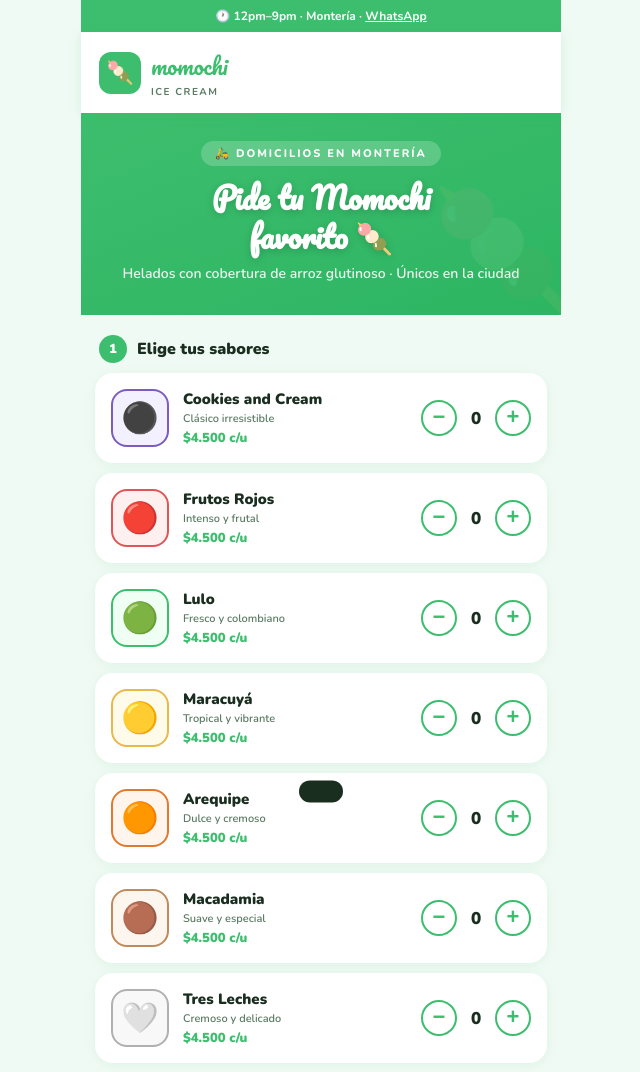
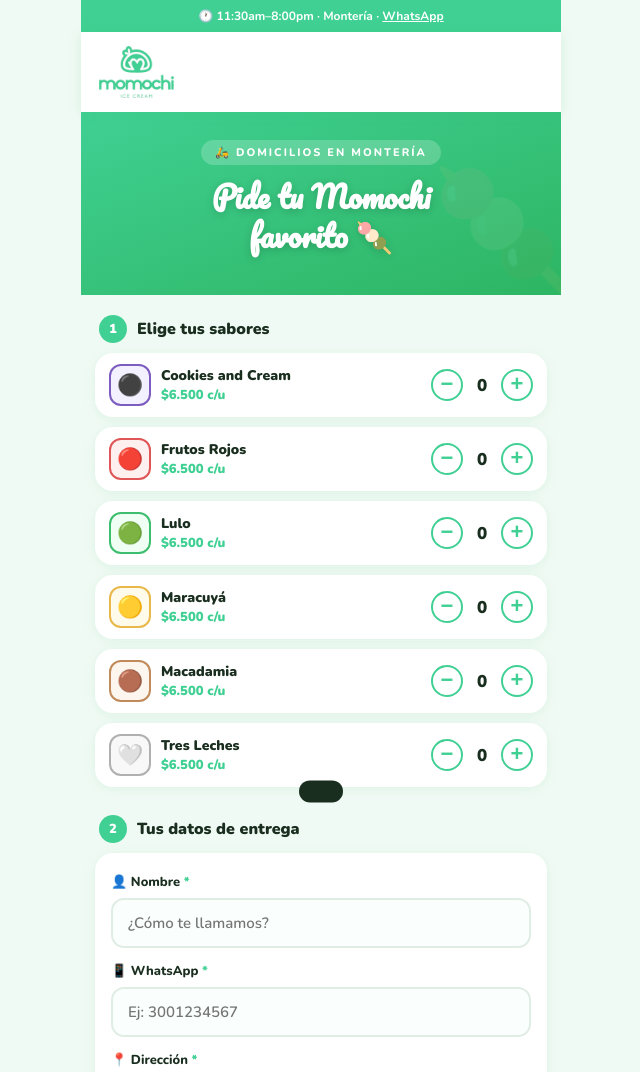
Before and after one commit to jessicatriana48-star/Momochi, a plain HTML site: page index.html in a window 1280 px wide. Shown: the top 1072 px of the page, without its empty margins (319-959 px from the left). Drawn offline with nearby package versions, Linux system fonts and the light colour scheme; a web font is replaced by a local one.

Commit message:
Actualiza pagina de pedidos: logo oficial, tipografias del manual, precio 6.500, horario 11:30am-8:00pm, sin Arequipe ni descripciones
Co-Authored-By: Claude Haiku 5.5 <noreply@anthropic.com>
Claude-Session: https://claude.ai/code/session_011Sn9ja9gXSSiVwdFWm3goA

```diff
--- a/index.html
+++ b/index.html
@@ -6,10 +6,16 @@
 <title>Momochi Ice Cream 🍡</title>
 <link href="https://fonts.googleapis.com/css2?family=Nunito:wght@400;600;700;800;900&family=Pacifico&display=swap" rel="stylesheet">
 <style>
+/* Tipografías oficiales del manual de uso de Momochi.
+   Coloca los archivos en la carpeta /fonts. Mientras no existan, se usan Nunito y Pacifico. */
+@font-face { font-family:'Biko'; src:url('fonts/Biko-Regular.otf') format('opentype'); font-weight:400; font-display:swap; }
+@font-face { font-family:'Biko'; src:url('fonts/Biko-Bold.otf') format('opentype'); font-weight:700; font-display:swap; }
+@font-face { font-family:'Biko'; src:url('fonts/Biko-Black.otf') format('opentype'); font-weight:900; font-display:swap; }
+@font-face { font-family:'Bohemy'; src:url('fonts/Bohemy-Regular.otf') format('opentype'); font-weight:400; font-display:swap; }
 :root {
-  --green: #3DBE6E;
-  --green-dark: #2a9e54;
-  --green-light: #e8f9ef;
+  --green: #40D093;
+  --green-dark: #2BB37A;
+  --green-light: #e8faf2;
   --text: #1a2e1f;
   --text-light: #5a7a62;
   --radius: 18px;
@@ -17,7 +23,7 @@
 * { box-sizing: border-box; margin: 0; padding: 0; -webkit-tap-highlight-color: transparent; }
 html { scroll-behavior: smooth; }
 body {
-  font-family: 'Nunito', sans-serif;
+  font-family: 'Biko', 'Nunito', sans-serif;
   background: #f0faf4;
   color: var(--text);
   min-height: 100vh;
@@ -28,33 +34,32 @@ body {
 .info-bar a { color:white; }
 header { background:white; padding:14px 18px; display:flex; align-items:center; justify-content:space-between; position:sticky; top:0; z-index:100; box-shadow:0 2px 12px rgba(61,190,110,.15); }
 .logo-area { display:flex; align-items:center; gap:10px; }
-.logo-icon { width:42px; height:42px; background:var(--green); border-radius:12px; display:flex; align-items:center; justify-content:center; font-size:22px; }
-.logo-text { font-family:'Pacifico',cursive; font-size:22px; color:var(--green); }
+.logo-full { height:52px; width:auto; display:block; }
+.logo-text { font-family:'Biko','Nunito',sans-serif; font-weight:900; font-size:22px; color:var(--green); letter-spacing:-.3px; }
 .logo-sub { font-size:10px; font-weight:700; color:var(--text-light); letter-spacing:1.5px; text-transform:uppercase; }
 .hero { background:linear-gradient(160deg,var(--green) 0%,#2db562 100%); padding:28px 20px 32px; text-align:center; position:relative; overflow:hidden; }
 .hero::after { content:'🍡'; position:absolute; font-size:120px; opacity:.08; right:-20px; bottom:-20px; pointer-events:none; }
 .hero-tag { display:inline-block; background:rgba(255,255,255,.2); color:white; font-size:11px; font-weight:800; letter-spacing:2px; text-transform:uppercase; padding:5px 14px; border-radius:50px; margin-bottom:12px; }
-.hero h1 { font-family:'Pacifico',cursive; font-size:30px; color:white; line-height:1.3; margin-bottom:8px; text-shadow:0 2px 8px rgba(0,0,0,.15); }
+.hero h1 { font-family:'Bohemy','Pacifico',cursive; font-size:30px; color:white; line-height:1.3; margin-bottom:8px; text-shadow:0 2px 8px rgba(0,0,0,.15); }
 .hero p { color:rgba(255,255,255,.9); font-size:14px; font-weight:600; }
 .step-label { display:flex; align-items:center; gap:10px; padding:20px 18px 10px; font-size:16px; font-weight:900; color:var(--text); }
 .step-num { background:var(--green); color:white; width:28px; height:28px; border-radius:50%; font-size:13px; font-weight:900; display:flex; align-items:center; justify-content:center; flex-shrink:0; }
 .flavor-scroll { display:flex; flex-direction:column; gap:10px; padding:0 14px 8px; }
-.flavor-card { background:white; border-radius:var(--radius); display:flex; align-items:center; gap:14px; padding:14px; box-shadow:0 2px 12px rgba(61,190,110,.1); border:2.5px solid transparent; transition:border-color .2s; }
+.flavor-card { background:white; border-radius:var(--radius); display:flex; align-items:center; gap:10px; padding:9px 12px; box-shadow:0 2px 12px rgba(61,190,110,.1); border:2.5px solid transparent; transition:border-color .2s; }
 .flavor-card.selected { border-color:var(--green); }
-.flavor-dot { width:58px; height:58px; border-radius:16px; display:flex; align-items:center; justify-content:center; font-size:30px; flex-shrink:0; }
+.flavor-dot { width:42px; height:42px; border-radius:12px; display:flex; align-items:center; justify-content:center; font-size:21px; flex-shrink:0; }
 .flavor-info { flex:1; min-width:0; }
-.flavor-name { font-weight:900; font-size:15px; margin-bottom:2px; }
-.flavor-desc { font-size:11px; color:var(--text-light); font-weight:600; }
-.flavor-price { font-weight:900; font-size:13px; color:var(--green); margin-top:3px; }
+.flavor-name { font-weight:900; font-size:14px; margin-bottom:1px; }
+.flavor-price { font-weight:900; font-size:13px; color:var(--green); }
 .qty-control { display:flex; align-items:center; gap:8px; flex-shrink:0; }
-.qty-btn { width:36px; height:36px; border-radius:50%; border:2.5px solid var(--green); background:white; color:var(--green); font-size:22px; font-weight:900; cursor:pointer; display:flex; align-items:center; justify-content:center; padding-bottom:2px; -webkit-user-select:none; user-select:none; }
+.qty-btn { width:32px; height:32px; border-radius:50%; border:2.5px solid var(--green); background:white; color:var(--green); font-size:22px; font-weight:900; cursor:pointer; display:flex; align-items:center; justify-content:center; padding-bottom:2px; -webkit-user-select:none; user-select:none; }
 .qty-btn:active { background:var(--green); color:white; }
 .qty-num { font-weight:900; font-size:17px; min-width:22px; text-align:center; }
 .form-wrap { padding:0 14px; }
 .form-card { background:white; border-radius:var(--radius); padding:20px 16px; box-shadow:0 2px 12px rgba(61,190,110,.1); margin-bottom:12px; }
 label { display:block; font-weight:800; font-size:13px; color:var(--text); margin-bottom:7px; }
 .req { color:var(--green); }
-input, textarea { width:100%; padding:13px 15px; border:2px solid #e0ede4; border-radius:13px; font-family:'Nunito',sans-serif; font-size:15px; font-weight:600; color:var(--text); background:#fafffe; outline:none; transition:border-color .2s; -webkit-appearance:none; resize:none; margin-bottom:14px; }
+input, textarea { width:100%; padding:13px 15px; border:2px solid #e0ede4; border-radius:13px; font-family:'Biko','Nunito',sans-serif; font-size:15px; font-weight:600; color:var(--text); background:#fafffe; outline:none; transition:border-color .2s; -webkit-appearance:none; resize:none; margin-bottom:14px; }
 input:focus, textarea:focus { border-color:var(--green); }
 input:last-child, textarea:last-child { margin-bottom:0; }
 .pay-grid { display:grid; grid-template-columns:1fr 1fr; gap:10px; }
@@ -69,7 +74,7 @@ input:last-child, textarea:last-child { margin-bottom:0; }
 .s-total { border-top:2px solid rgba(61,190,110,.3); margin-top:8px; padding-top:8px; font-size:16px; font-weight:900; color:var(--green-dark); }
 .s-empty { text-align:center; font-size:13px; font-weight:700; color:var(--text-light); }
 .submit-wrap { padding:14px 14px 30px; }
-.submit-btn { width:100%; background:var(--green); color:white; border:none; border-radius:16px; padding:17px; font-family:'Nunito',sans-serif; font-size:17px; font-weight:900; cursor:pointer; box-shadow:0 6px 20px rgba(61,190,110,.4); display:flex; align-items:center; justify-content:center; gap:8px; }
+.submit-btn { width:100%; background:var(--green); color:white; border:none; border-radius:16px; padding:17px; font-family:'Biko','Nunito',sans-serif; font-size:17px; font-weight:900; cursor:pointer; box-shadow:0 6px 20px rgba(61,190,110,.4); display:flex; align-items:center; justify-content:center; gap:8px; }
 .submit-btn:active { opacity:.85; }
 .submit-btn:disabled { opacity:.6; cursor:not-allowed; }
 footer { background:var(--text); color:rgba(255,255,255,.6); text-align:center; padding:24px 16px; font-size:12px; font-weight:600; }
@@ -80,7 +85,7 @@ footer strong { color:white; }
 #trackingScreen.show { display:block; }
 #orderForm.hide { display:none; }
 .track-header { text-align:center; margin-bottom:24px; }
-.track-logo { font-family:'Pacifico',cursive; font-size:26px; color:var(--green); margin-bottom:4px; }
+.track-logo { font-family:'Bohemy','Pacifico',cursive; font-size:26px; color:var(--green); margin-bottom:4px; }
 .track-title { font-size:20px; font-weight:900; margin-bottom:4px; }
 .track-sub { font-size:13px; color:var(--text-light); font-weight:600; }
 .track-card { background:white; border-radius:20px; padding:20px; box-shadow:0 4px 20px rgba(61,190,110,.12); margin-bottom:14px; }
@@ -111,10 +116,10 @@ footer strong { color:white; }
 .link-title { font-size:12px; font-weight:800; color:var(--text-light); margin-bottom:8px; text-transform:uppercase; letter-spacing:.5px; }
 .link-box { display:flex; align-items:center; gap:8px; background:#f0faf4; border-radius:10px; padding:10px 12px; }
 .link-url { font-size:11px; font-weight:700; color:var(--green-dark); flex:1; word-break:break-all; }
-.link-copy { background:var(--green); color:white; border:none; border-radius:8px; padding:7px 12px; font-family:'Nunito',sans-serif; font-size:12px; font-weight:800; cursor:pointer; white-space:nowrap; flex-shrink:0; }
+.link-copy { background:var(--green); color:white; border:none; border-radius:8px; padding:7px 12px; font-family:'Biko','Nunito',sans-serif; font-size:12px; font-weight:800; cursor:pointer; white-space:nowrap; flex-shrink:0; }
 .link-copy:active { opacity:.8; }
 
-.new-order-btn { width:100%; background:var(--green); color:white; border:none; border-radius:14px; padding:15px; font-family:'Nunito',sans-serif; font-size:16px; font-weight:900; cursor:pointer; box-shadow:0 4px 16px rgba(61,190,110,.3); }
+.new-order-btn { width:100%; background:var(--green); color:white; border:none; border-radius:14px; padding:15px; font-family:'Biko','Nunito',sans-serif; font-size:16px; font-weight:900; cursor:pointer; box-shadow:0 4px 16px rgba(61,190,110,.3); }
 .spinner-sm { width:20px; height:20px; border:2.5px solid rgba(255,255,255,.4); border-top-color:white; border-radius:50%; animation:spin .7s linear infinite; display:inline-block; vertical-align:middle; }
 @keyframes spin { to { transform:rotate(360deg); } }
 .toast { position:fixed; bottom:24px; left:50%; transform:translateX(-50%) translateY(120%); background:var(--text); color:white; padding:11px 22px; border-radius:50px; font-size:13px; font-weight:800; z-index:999; transition:transform .3s cubic-bezier(.16,1,.3,1); white-space:nowrap; }
@@ -125,20 +130,15 @@ footer strong { color:white; }
 
 <!-- ══ FORMULARIO ══════════════════════════════════════ -->
 <div id="orderForm">
-  <div class="info-bar">🕐 12pm–9pm · Montería · <a href="https://wa.me/573104401704">WhatsApp</a></div>
+  <div class="info-bar">🕐 11:30am–8:00pm · Montería · <a href="https://wa.me/573104401704">WhatsApp</a></div>
   <header>
     <div class="logo-area">
-      <div class="logo-icon">🍡</div>
-      <div>
-        <div class="logo-text">momochi</div>
-        <div class="logo-sub">Ice Cream</div>
-      </div>
+      <img src="assets/logo-momochi.png" alt="Momochi Ice Cream" class="logo-full">
     </div>
   </header>
   <div class="hero">
     <div class="hero-tag">🛵 Domicilios en Montería</div>
     <h1>Pide tu Momochi<br>favorito 🍡</h1>
-    <p>Helados con cobertura de arroz glutinoso · Únicos en la ciudad</p>
   </div>
   <div class="step-label"><div class="step-num">1</div> Elige tus sabores</div>
   <div class="flavor-scroll" id="flavorGrid"></div>
@@ -152,7 +152,7 @@ footer strong { color:white; }
       <label>📍 Dirección <span class="req">*</span></label>
       <input type="text" id="direccion" placeholder="Barrio, calle, número, referencia..." />
       <label>💬 Nota (opcional)</label>
-      <textarea id="nota" rows="2" placeholder="Sin azúcar, timbre 2, etc."></textarea>
+      <textarea id="nota" rows="2" placeholder="Ej: casa, apartamento, etc."></textarea>
     </div>
     <div class="step-label" style="padding:14px 4px 10px"><div class="step-num">3</div> Método de pago</div>
     <div class="form-card">
@@ -238,19 +238,18 @@ import { initializeApp } from "https://www.gstatic.com/firebasejs/10.12.0/fireba
 import { getDatabase, ref, push, onValue } from "https://www.gstatic.com/firebasejs/10.12.0/firebase-database.js";
 
 const firebaseConfig = { databaseURL: "https://momochi-pedidos-8f93f-default-rtdb.firebaseio.com" };
-const PRECIO  = 4500;
+const PRECIO  = 6500;
 const DOMICILIO = 6000;
 const WA_NUM  = '573104401704';
 const BASE_URL = window.location.origin + window.location.pathname.replace(/\/$/, '');
 
 const SABORES = [
-  { id:'cookies',    nombre:'Cookies and Cream', emoji:'⚫', desc:'Clásico irresistible',  bg:'#f3f0ff', border:'#7c5cbf' },
-  { id:'frutos',     nombre:'Frutos Rojos',      emoji:'🔴', desc:'Intenso y frutal',      bg:'#fff0f0', border:'#e05555' },
-  { id:'lulo',       nombre:'Lulo',              emoji:'🟢', desc:'Fresco y colombiano',   bg:'#f0fff4', border:'#3DBE6E' },
-  { id:'maracuya',   nombre:'Maracuyá',          emoji:'🟡', desc:'Tropical y vibrante',   bg:'#fffbea', border:'#e8b84b' },
-  { id:'arequipe',   nombre:'Arequipe',          emoji:'🟠', desc:'Dulce y cremoso',       bg:'#fff5ec', border:'#e07a2f' },
-  { id:'macadamia',  nombre:'Macadamia',         emoji:'🟤', desc:'Suave y especial',      bg:'#fdf6ee', border:'#c18a5a' },
-  { id:'tresleches', nombre:'Tres Leches',       emoji:'🤍', desc:'Cremoso y delicado',    bg:'#f8f8f8', border:'#b0b0b0' },
+  { id:'cookies',    nombre:'Cookies and Cream', emoji:'⚫',  bg:'#f3f0ff', border:'#7c5cbf' },
+  { id:'frutos',     nombre:'Frutos Rojos',      emoji:'🔴',      bg:'#fff0f0', border:'#e05555' },
+  { id:'lulo',       nombre:'Lulo',              emoji:'🟢',   bg:'#f0fff4', border:'#3DBE6E' },
+  { id:'maracuya',   nombre:'Maracuyá',          emoji:'🟡',   bg:'#fffbea', border:'#e8b84b' },
+  { id:'macadamia',  nombre:'Macadamia',         emoji:'🟤',      bg:'#fdf6ee', border:'#c18a5a' },
+  { id:'tresleches', nombre:'Tres Leches',       emoji:'🤍',    bg:'#f8f8f8', border:'#b0b0b0' },
 ];
 
 const STEPS = ['new','prep','camino','entregado'];
@@ -279,7 +278,6 @@ function renderFlavors() {
       <div class="flavor-dot" style="background:${s.bg};border:2.5px solid ${s.border}">${s.emoji}</div>
       <div class="flavor-info">
         <div class="flavor-name">${s.nombre}</div>
-        <div class="flavor-desc">${s.desc}</div>
         <div class="flavor-price">$${PRECIO.toLocaleString('es-CO')} c/u</div>
       </div>
       <div class="qty-control">
@@ -339,23 +337,17 @@ window.enviarPedido = async () => {
   btn.disabled=true;
   btn.innerHTML='<span class="spinner-sm"></span> Enviando…';
 
-  // 1. Guardar en Firebase
-  let newKey;
+  // 1. Guardar en Firebase (si falla, el pedido igual se manda por WhatsApp)
+  let newKey = null;
   try {
     const r = await push(ref(db,'pedidos'), pedido);
     newKey = r.key;
   } catch(e) {
-    alert('Error de conexión. Intenta de nuevo.');
-    btn.disabled=false; btn.textContent='🚀 Enviar pedido por WhatsApp';
-    return;
+    console.error('No se pudo guardar el pedido:', e);
   }
 
-  // 2. Link de seguimiento
-  const trackLink = `${BASE_URL}#seguimiento=${newKey}`;
-  document.getElementById('trackingUrl').textContent = trackLink;
-  window.history.replaceState(null,'',`#seguimiento=${newKey}`);
-
-  // 3. WhatsApp al negocio (con el link incluido)
+  // 2. Mensaje con todo lo que llenó el cliente
+  const trackLink = newKey ? `${BASE_URL}#seguimiento=${newKey}` : '';
   const msg =
     `🍡 *NUEVO PEDIDO MOMOCHI*\n\n`+
     `👤 *Cliente:* ${nombre}\n`+
@@ -368,13 +360,20 @@ window.enviarPedido = async () => {
     `💵 *Total:* $${total().toLocaleString('es-CO')}\n`+
     `💳 *Pago:* ${pagoText}\n`+
     (nota?`📝 *Nota:* ${nota}\n`:'')+
-    `⏰ ${now.toLocaleString('es-CO')}\n\n`+
-    `🔗 *Seguimiento del cliente:*\n${trackLink}`;
+    `⏰ ${now.toLocaleString('es-CO')}`+
+    (trackLink?`\n\n🔗 *Seguimiento del cliente:*\n${trackLink}`:'');
+
+  // 3. Mostrar el enlace de seguimiento al cliente
+  if (newKey) {
+    document.getElementById('trackingUrl').textContent = trackLink;
+    window.history.replaceState(null,'',`#seguimiento=${newKey}`);
+    showTracking(pedido, newKey);
+  }
+
+  // 4. Abrir WhatsApp de Momochi con el pedido
   window.location.href = `https://wa.me/${WA_NUM}?text=${encodeURIComponent(msg)}`;
 
-  // 4. Mostrar tracking
-  showTracking(pedido, newKey);
-  startTracking(newKey);
+  if (newKey) startTracking(newKey);
 };
 
 // ── TRACKING ─────────────────────────────────────────
```
Also changed, not shown: assets/logo-momochi.png (added).
